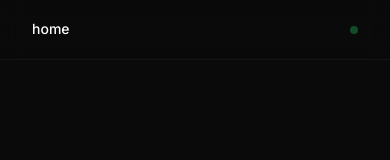
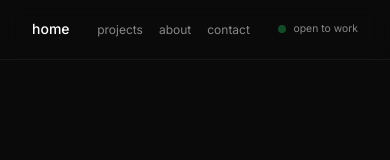
Before and after one commit to anishxoleti/portfolio, a plain HTML site: page index.html in a window 390 px wide. Shown: the top 160 px of the page. Drawn offline with Linux system fonts and the light colour scheme.

Commit message:
fix mobile nav

```diff
--- a/styles.css
+++ b/styles.css
@@ -677,11 +677,17 @@ img, video {
     }
 
     .nav-links {
-        display: none;
+        display: flex;
+        gap: 1rem;
+    }
+
+    .nav-links a {
+        font-size: 0.75rem;
     }
 
     .available-badge span:not(.badge-dot) {
-        display: none;
+        display: inline;
+        font-size: 0.65rem;
     }
 
     .card-title {
```
